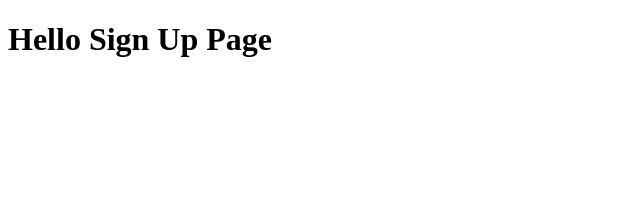
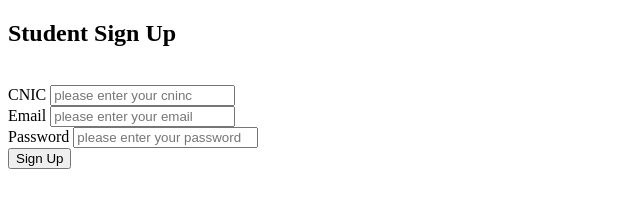
Before and after one commit to mohsin324/signUpPage, a plain HTML site: page index.html in a window 1280 px wide. Shown: the whole page, without its empty margins (0-640 px from the left). Drawn offline with Linux system fonts and the light colour scheme.

Commit message:
completed html file for signUp page

```diff
--- a/index.html
+++ b/index.html
@@ -7,7 +7,24 @@
     <title>SignUpPage</title>
 </head>
 <body>
-    <h1>Hello Sign Up Page </h1>
+    <h2>Student Sign Up</h2>
+    <br/>
+    <div class="cnic">
+        <label for="cnic">CNIC</label>
+        <input type="number" name="cnic" id="cnic" placeholder="please enter your cninc" />
+    </div>
+    <div class="email">
+        <label for="email">Email</label>
+        <input type="email" name="email" id="email" placeholder="please enter your email" />
+    </div>
+    <div class="password">
+        <label for="password">Password</label>
+        <input type="password" name="password" placeholder="please enter your password" />
+    </div>
+    <div class="btn">
+        <button>Sign Up</button>
+    </div>
+
 
 </body>
 </html>
```
